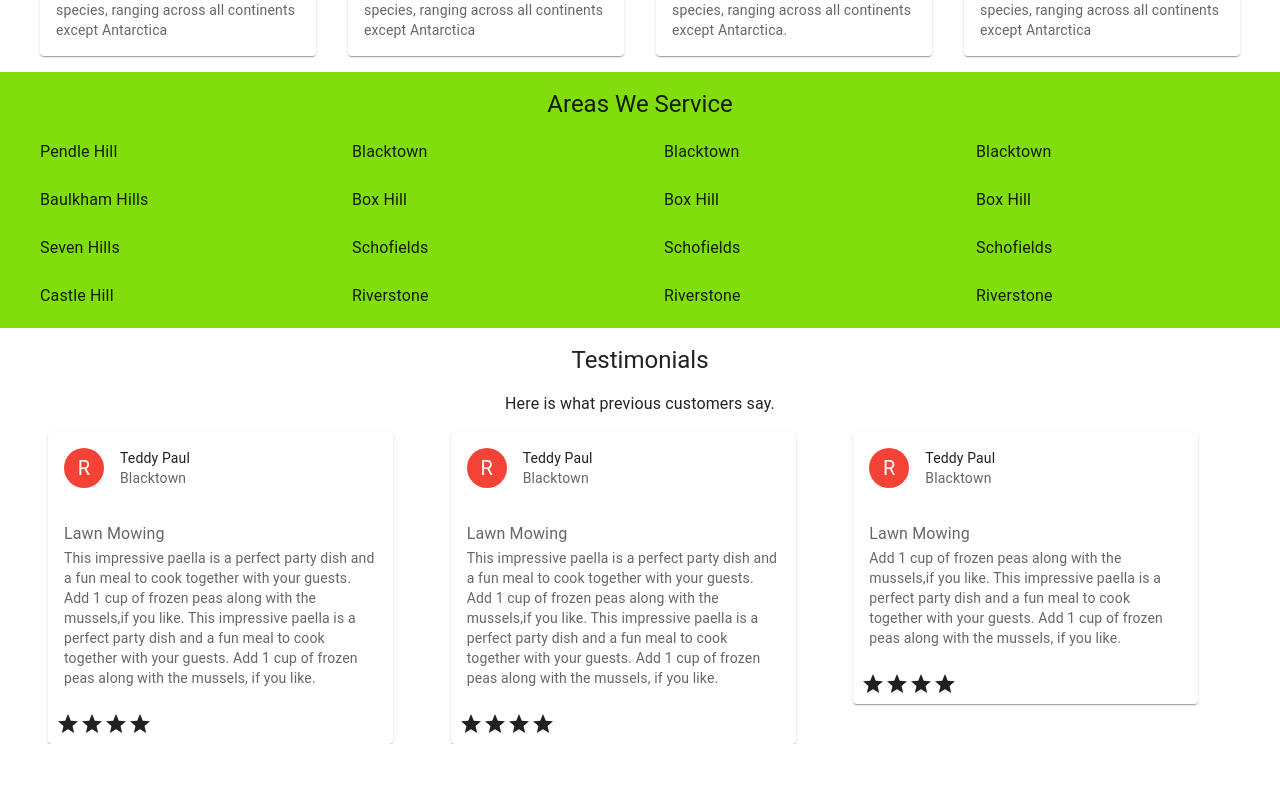
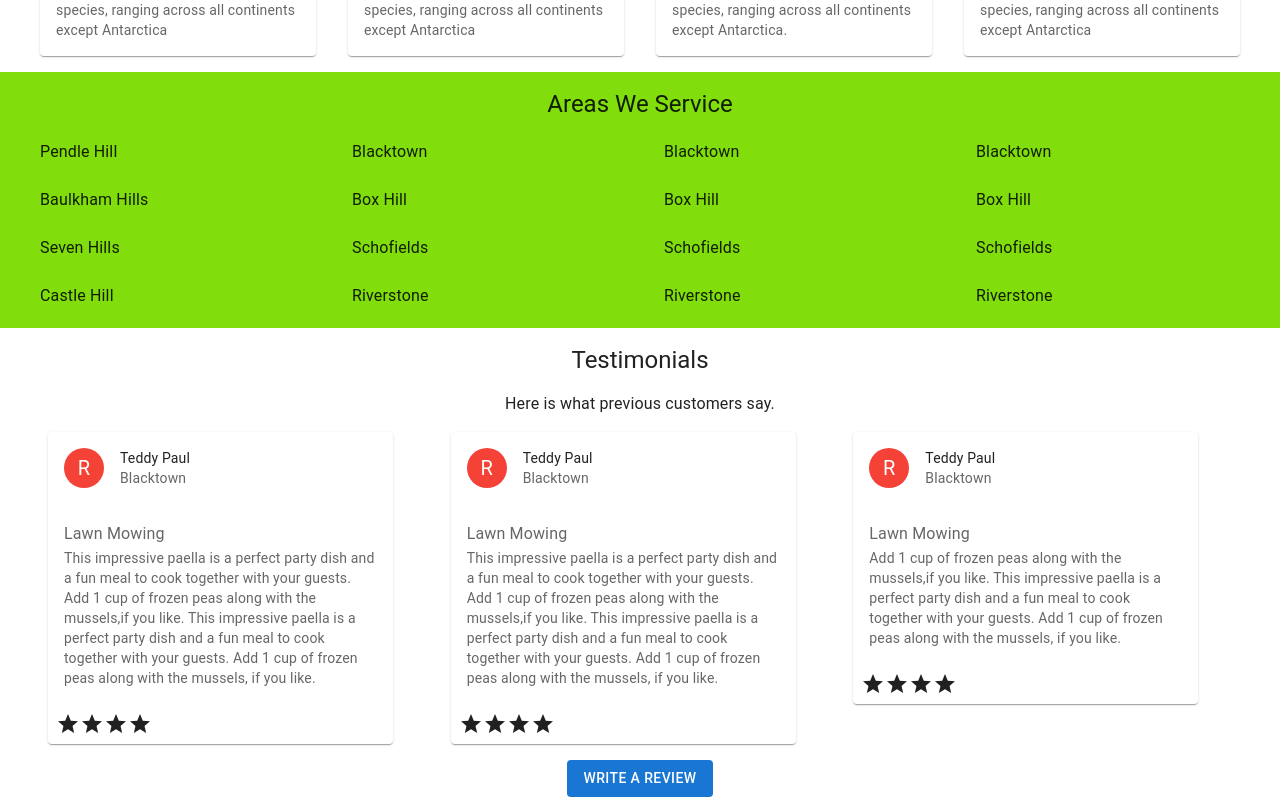
Before and after one commit to TeddPaul13/OptimalHandyman-React, a React (Create React App) app in the folder optimal/: page /getquote in a window 1280 px wide. Shown: the part 1368-2165 px from the top of the page. Before the commit the page ends 2112 px from the top, so only its background shows below. Built offline with nearby package versions, Linux system fonts and the light colour scheme.

Commit message:
created button for writing a review

```diff
--- a/optimal/src/Components/Testimonials.js
+++ b/optimal/src/Components/Testimonials.js
@@ -5,6 +5,7 @@ import CssBaseline from "@mui/material/CssBaseline";
 import Typography from "@mui/material/Typography";
 import Paper from "@mui/material/Paper";
 import RecipeReviewCard from "./CardForTestimonials";
+import WriteAReviewButton from "./WriteAReviewButton";
 
 function Testimonials() {
   return (
@@ -31,6 +32,7 @@ function Testimonials() {
         </div>
       </Box>
       <RecipeReviewCard/>
+      <WriteAReviewButton/>
       </Container>
     </Container>
   );
--- /dev/null
+++ b/optimal/src/Components/WriteAReviewButton.js
@@ -0,0 +1,13 @@
+import * as React from 'react';
+import Button from '@mui/material/Button';
+import Box from '@mui/material/Box'
+
+export default function WriteAReviewButton() {
+  return (
+    <Box sx={{ display: "flex", justifyContent: "center", flexWrap: "wrap", mt: 2}}>
+    <Button variant="contained" disableElevation>
+      WRITE A REVIEW
+    </Button>
+    </Box>
+  );
+}
```
